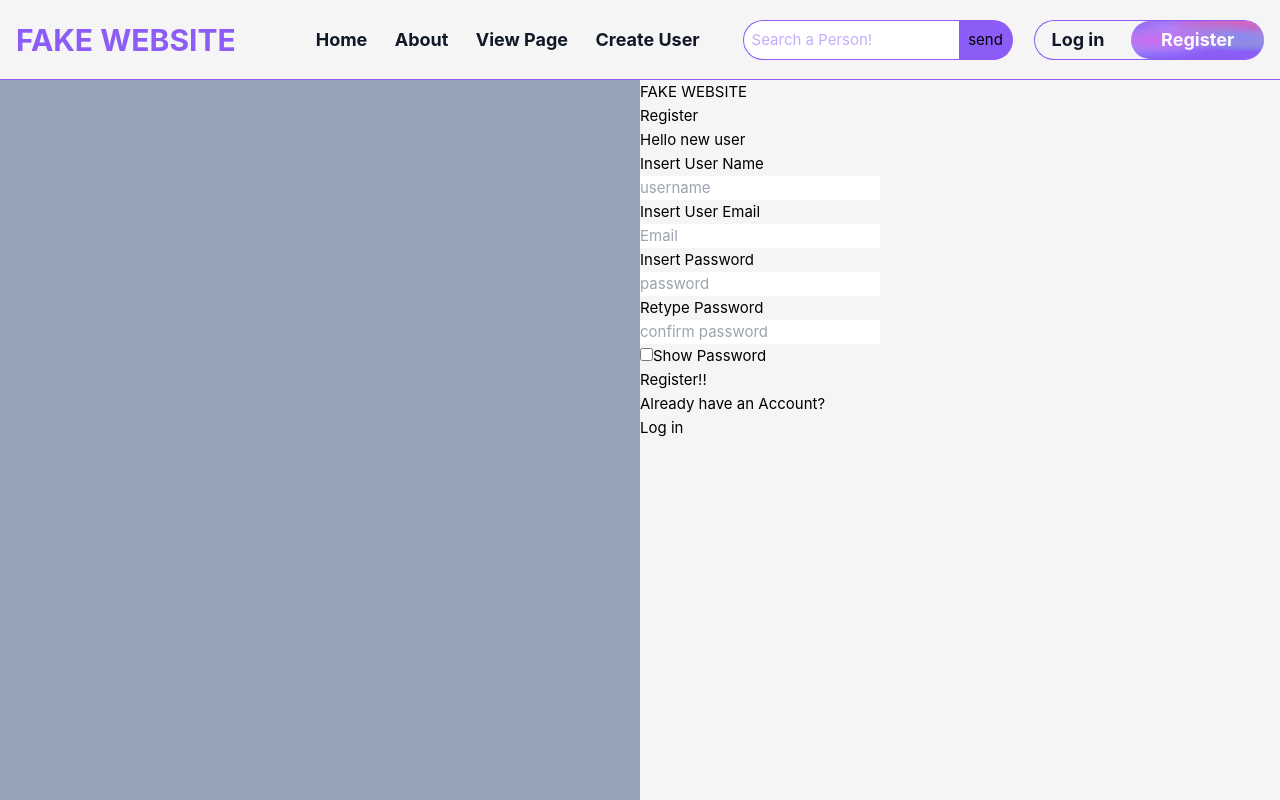
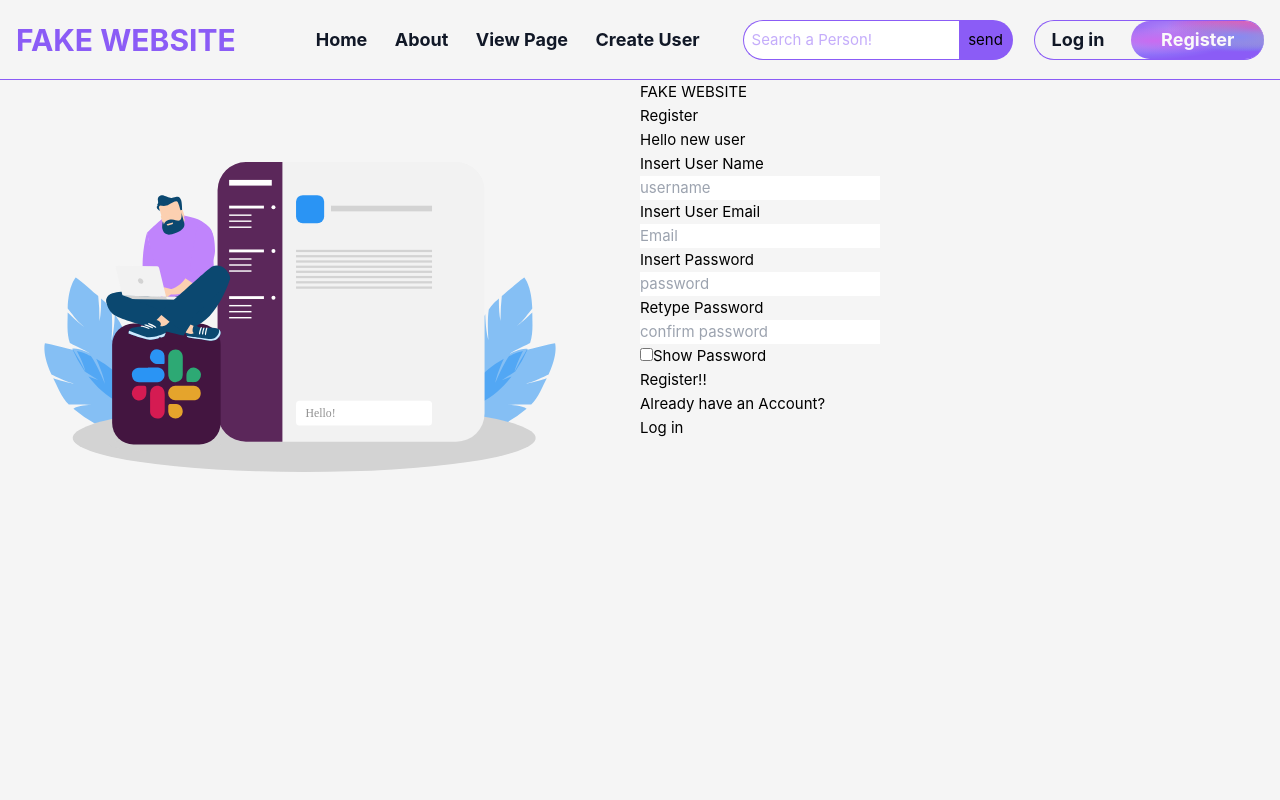
Before and after one commit to LueKely/Fake-Website, a Vue app: page /Register in a window 1280 px wide. Built offline with nearby package versions, Linux system fonts and the light colour scheme.

Commit message:
Added bg for register

```diff
--- a/src/views/RegisterUser.vue
+++ b/src/views/RegisterUser.vue
@@ -48,7 +48,11 @@
 <template>
 	<div class="w-screen h-[90vh] bg-neutral-100 flex">
 		<!--register -->
-		<div class="w-[50%] h-full bg-slate-400"></div>
+		<div class="w-[50%] h-full flex items-center justify-center">
+			<div
+				class="h-[80%] w-[80%] bg-SignUp bg-no-repeat bg-contain mt-5 mr-10"
+			></div>
+		</div>
 
 		<div class="w-[50%] h-full">
 			<div>
--- a/tailwind.config.js
+++ b/tailwind.config.js
@@ -9,6 +9,7 @@ module.exports = {
 					'radial-gradient(at 18% 52%, hsla(283,81%,68%,1) 0px, transparent 50%),radial-gradient(at 79% 42%, hsla(239,81%,74%,1) 0px, transparent 50%),radial-gradient(at 90% 18%, hsla(317,72%,61%,1) 0px, transparent 50%),radial-gradient(at 32% 25%, hsla(264,86%,75%,1) 0px, transparent 50%),radial-gradient(at 2% 61%, hsla(240,95%,79%,1) 0px, transparent 50%),radial-gradient(at 92% 34%, hsla(166,88%,67%,1) 0px, transparent 50%),radial-gradient(at 87% 2%, hsla(321,74%,63%,1) 0px, transparent 50%);',
 				tite: '#f2e8e5',
 				BannerLogIn: "url('./src/assets/Log-in.webp')",
+				SignUp: "url('./src/assets/signin.svg')",
 			},
 		},
 	},
```
Also changed, not shown: src/assets/signin.svg (renamed from src/assets/sign in.svg).
